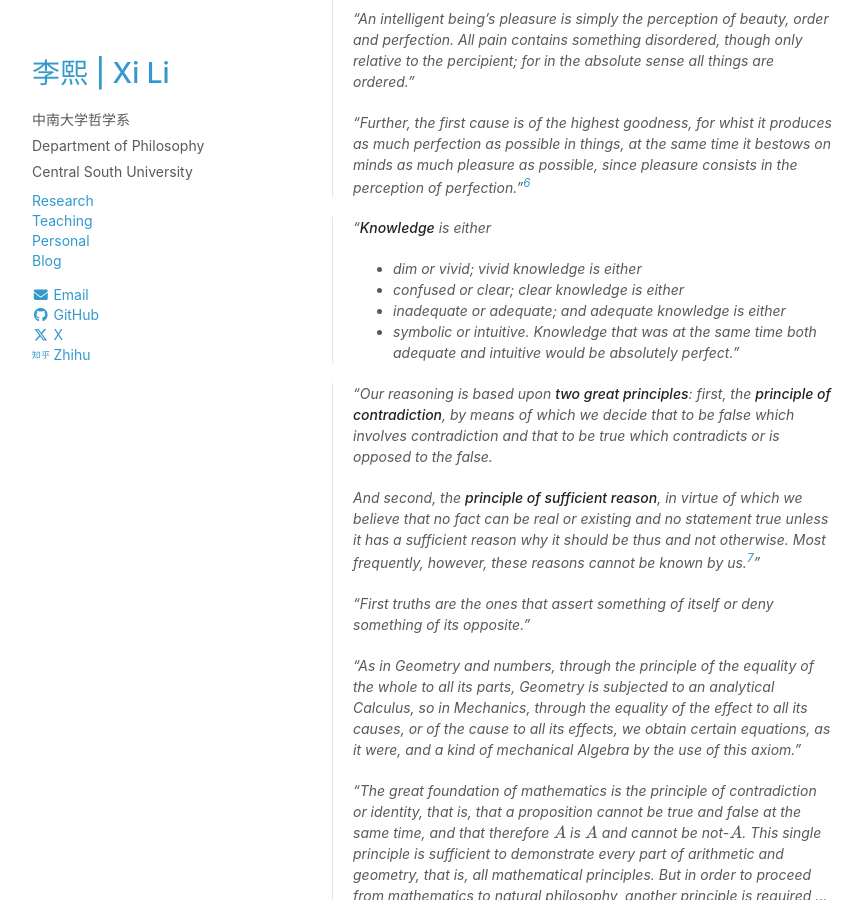
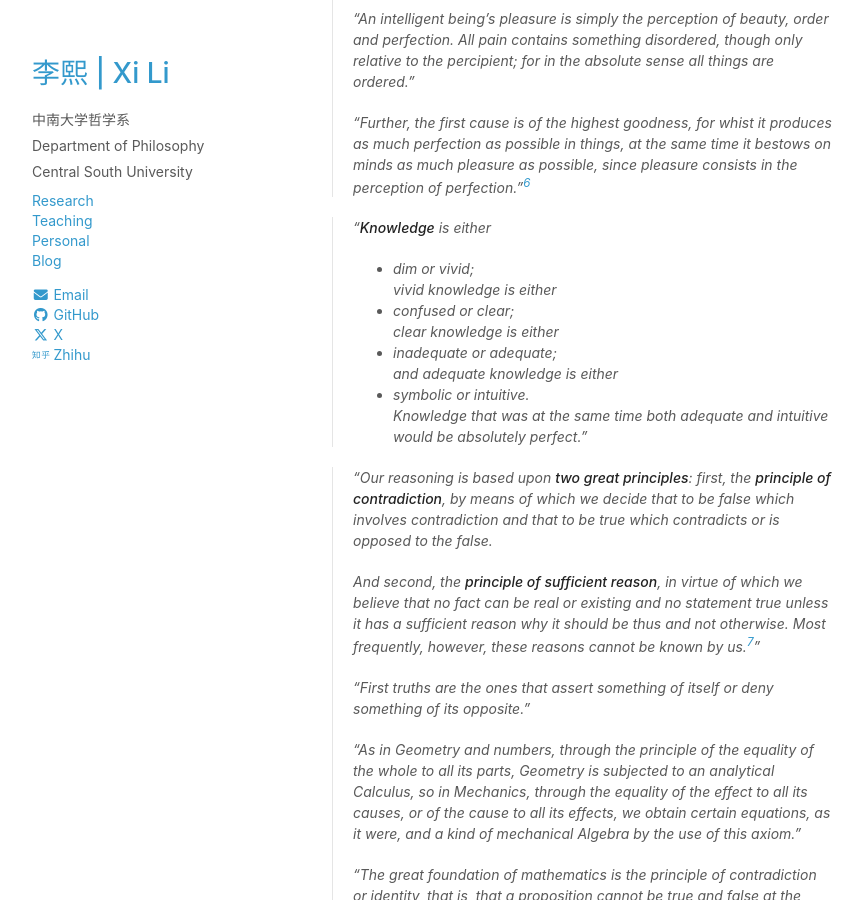
Before and after one commit to rickylixi/rickylixi.github.io, a Jekyll site: the page built from _posts/2025-10-08-leibniz-quotes.md, in a window 1280 px wide and 900 px high, scrolled down 6815 px. Shown: the whole window, without its empty margins (26-888 px from the left). Built offline with Jekyll 4.4.1, drawn with Linux system fonts in a browser that asks for light colours; comment, search, counter and statistics services are not loaded.

```diff
--- a/_posts/2025-10-08-leibniz-quotes.md
+++ b/_posts/2025-10-08-leibniz-quotes.md
@@ -345,13 +345,13 @@ easier.
 
 
 > "**Knowledge** is either
-> - dim or vivid;
+> - dim or vivid;\
 > vivid knowledge is either
-> - confused or clear;
+> - confused or clear;\
 > clear knowledge is either
-> - inadequate or adequate;
+> - inadequate or adequate;\
 > and adequate knowledge is either
-> - symbolic or intuitive.
+> - symbolic or intuitive.\
 > Knowledge that was at the same time both adequate and intuitive would be absolutely perfect."
 
 
```
